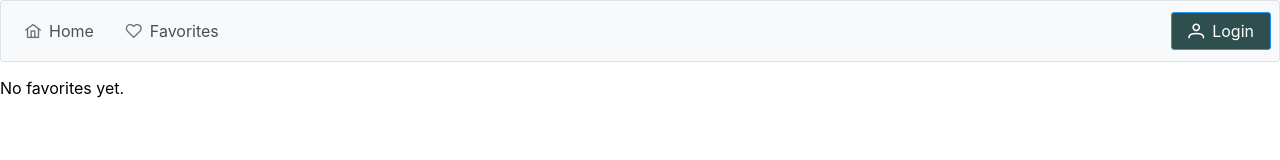
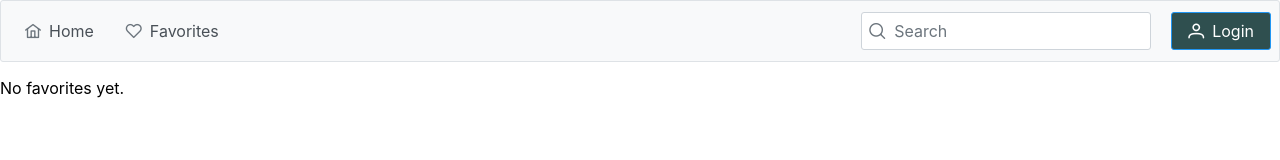
Before and after one commit to omar692002/dsWEB2025, a React (Create React App) app in the folder frontend/my-app/: page /favorites in a window 1280 px wide. Shown: the top 160 px of the page. Built offline with nearby package versions, Linux system fonts and the light colour scheme.

Commit message:
Added a search bar

```diff
--- /dev/null
+++ b/frontend/my-app/src/components/Navbar.css
@@ -0,0 +1,5 @@
+.navbar-end {
+    display: flex;
+    align-items: center;
+    gap: 10px; /* Add a gap between the elements */
+}
--- a/frontend/my-app/src/components/Navbar.js
+++ b/frontend/my-app/src/components/Navbar.js
@@ -1,18 +1,39 @@
 import React from 'react';
 import { Menubar } from 'primereact/menubar';
 import { Button } from 'primereact/button';
+import { InputText } from 'primereact/inputtext';
 import { useNavigate } from 'react-router-dom';
+import { InputIcon } from 'primereact/inputicon';
+import { IconField } from 'primereact/iconfield';
+import './Navbar.css'; // Import the CSS file
 
-const Navbar = () => {
+const Navbar = ({setSearchQuery}) => {
     const navigate = useNavigate();
 
     const items = [
         { label: 'Home', icon: 'pi pi-home', command: () => navigate('/') },
         { label: 'Favorites', icon: 'pi pi-heart', command: () => navigate('/favorites') },
     ];
+    const handleSearchQuery=(e)=>{
+        setSearchQuery(e.target.value)
 
+    }
     const start = <img alt="" src="" height="40" className="mr-2" />;
-    const end = <Button style={{ backgroundColor: 'darkslategrey' }} label="Login" icon="pi pi-user" onClick={() => navigate('/login')} />;
+
+    const end = (
+        <div className="navbar-end">
+            <IconField iconPosition="left">
+                <InputIcon className="pi pi-search"> </InputIcon>
+                <InputText placeholder="Search" onChange={handleSearchQuery} />
+            </IconField>
+            <Button
+                style={{ backgroundColor: 'darkslategrey', marginLeft: '10px' }}
+                label="Login"
+                icon="pi pi-user"
+                onClick={() => navigate('/login')}
+            />
+        </div>
+    );
 
     return <Menubar model={items} start={start} end={end} />;
 };
--- a/frontend/my-app/src/pages/Home.js
+++ b/frontend/my-app/src/pages/Home.js
@@ -14,7 +14,7 @@ const Home = () => {
     const [selectedArticle, setSelectedArticle] = useState(null);
     const [selectedFilter, setSelectedFilter] = useState("all");
     const [categories,setCategories]=useState(null);
-
+    const [searchQuery, setSearchQuery] = useState("");
             useEffect(()=>{
                 axios.get(process.env.REACT_APP_BACKEND_URL+"/controllers/categorieController.php")
                 .then(response=>{
@@ -43,6 +43,11 @@ const Home = () => {
 
     useEffect(() => {
         let updatedArticles = [...articles];
+        if (searchQuery) {
+            updatedArticles = updatedArticles.filter(article =>
+                article.titre.toLowerCase().includes(searchQuery.toLowerCase())
+            );
+        }
         if (selectedFilter === "price") {
             updatedArticles.sort((a, b) => a.prix - b.prix);
         } else if (selectedFilter === "date") {
@@ -55,14 +60,14 @@ const Home = () => {
         }
 
         setFilteredArticles(updatedArticles);
-    }, [selectedFilter, articles]);
+    }, [selectedFilter, articles,searchQuery]);
 
     if (loading) return <div className="loading">Loading...</div>;
     if (error) return <div className="error">{error}</div>;
 
     return (
         <div>
-            <Navbar />
+            <Navbar setSearchQuery={setSearchQuery} />
             <Filters selectedFilter={selectedFilter} setSelectedFilter={setSelectedFilter} />
             <ArticleCard filteredArticles={filteredArticles} setSelectedArticle={setSelectedArticle} selectedFilter={selectedFilter} categories={categories}></ArticleCard>
             {selectedArticle && (
```
